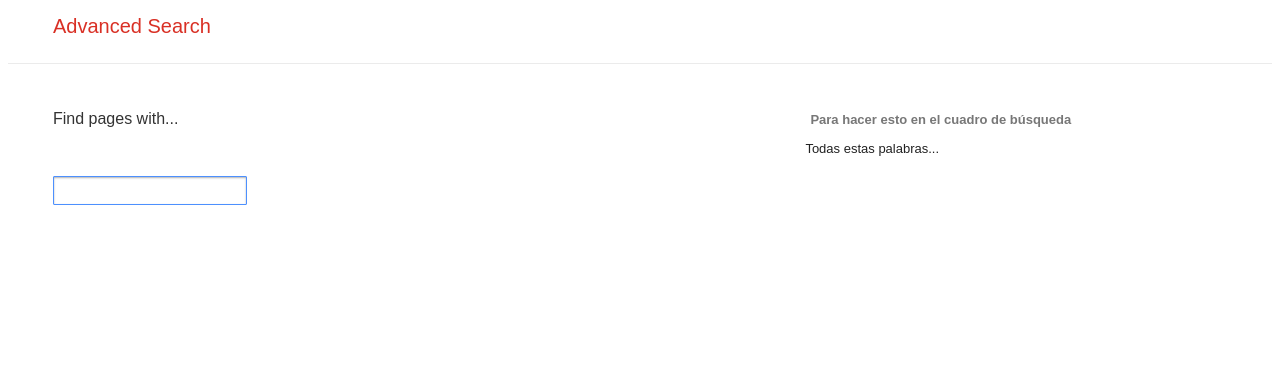
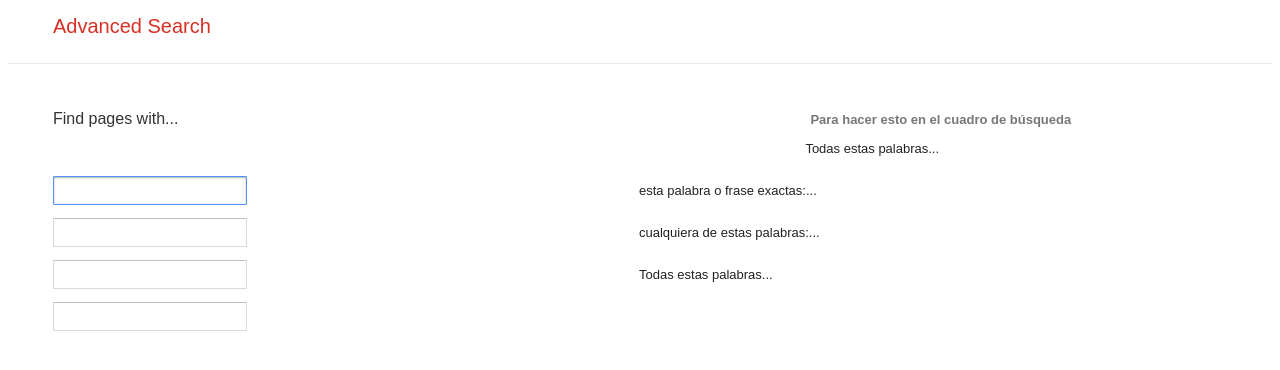
Before and after one commit to monicavaquerano/search, a plain HTML site: page advanced.html in a window 1280 px wide. Shown: the part 84-454 px from the top of the page. Drawn offline with Linux system fonts and the light colour scheme.

Commit message:
Changes advanced.html and css

```diff
--- a/advanced.html
+++ b/advanced.html
@@ -37,18 +37,25 @@
     <div class="advance-header">
         <label style="margin-left: 10px;">Advanced Search</label>
     </div>
+
     <div class="line"></div>
+
     <div class="form-container">
         <form action="https://www.google.com/advanced_search" method="get">
+
             <div class="form-title">
                 <div class="label-container">
                     <span>Find pages with...</span>
                 </div>
             </div>
+
             <div class="white-space">&nbsp;</div>
+
             <div class="instructions-title">
                 <div class="label-container">Para hacer esto en el cuadro de búsqueda</div>
             </div>
+
+            <!-- 1 -->
             <div class="label-adv">
                 <div class="label-container">
                     <label for="allWords">Todas estas palabras...</label>
@@ -57,6 +64,37 @@
             <div class="advance-inputs">
                 <input class="text-inputs" value="" autofocus="autofocus" id="allWords" name="as_q" type="text">
             </div>
+
+            <!-- 2 -->
+            <div class="label-adv">
+                <div class="label-container">
+                    <label for="allWords">esta palabra o frase exactas:...</label>
+                </div>
+            </div>
+            <div class="advance-inputs">
+                <input class="text-inputs" value="" id="allWords" name="as_q" type="text">
+            </div>
+
+            <!-- 3 -->
+            <div class="label-adv">
+                <div class="label-container">
+                    <label for="allWords">cualquiera de estas palabras:...</label>
+                </div>
+            </div>
+            <div class="advance-inputs">
+                <input class="text-inputs" value="" id="allWords" name="as_q" type="text">
+            </div>
+
+            <!-- 4 -->
+            <div class="label-adv">
+                <div class="label-container">
+                    <label for="allWords">Todas estas palabras...</label>
+                </div>
+            </div>
+            <div class="advance-inputs">
+                <input class="text-inputs" value="" autofocus="autofocus" id="allWords" name="as_q" type="text">
+            </div>
+
         </form>
     </div>
 
--- a/style.css
+++ b/style.css
@@ -263,7 +263,7 @@ body {
 
 .label-adv {
     float: left;
-    display: inline-block;
+    /*     display: inline-block; */
     min-width: 167px;
     width: 16%;
     height: 42px;
@@ -277,6 +277,12 @@ body {
     width: 100%;
     clear: both;
     padding-right: 16px;
+    float: left;
+    /* display: inline-block; */
+    min-width: 167px;
+    min-height: 41px;
+    vertical-align: middle;
+    width: 50%;
 }
 
 .text-inputs {
```
